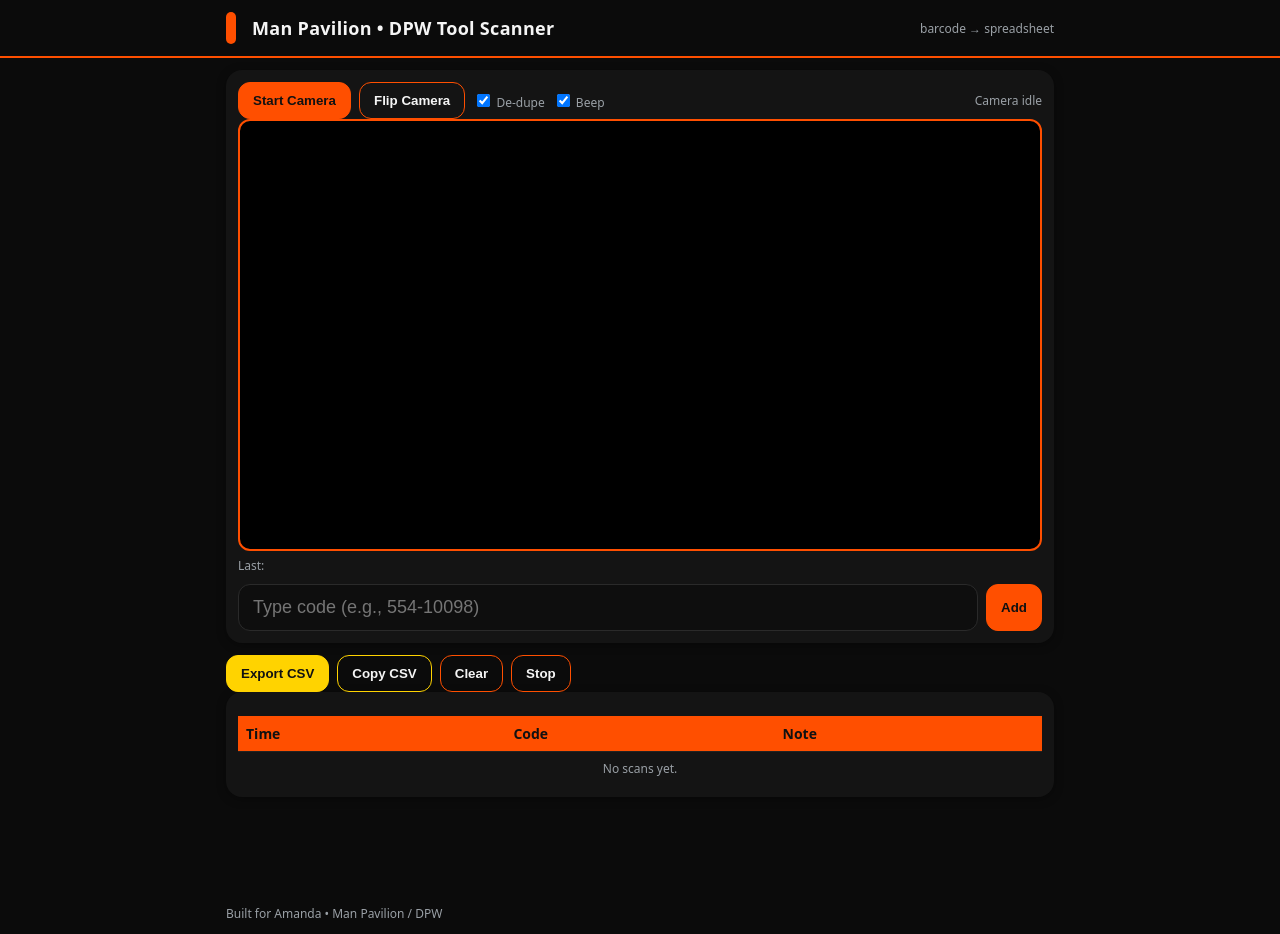
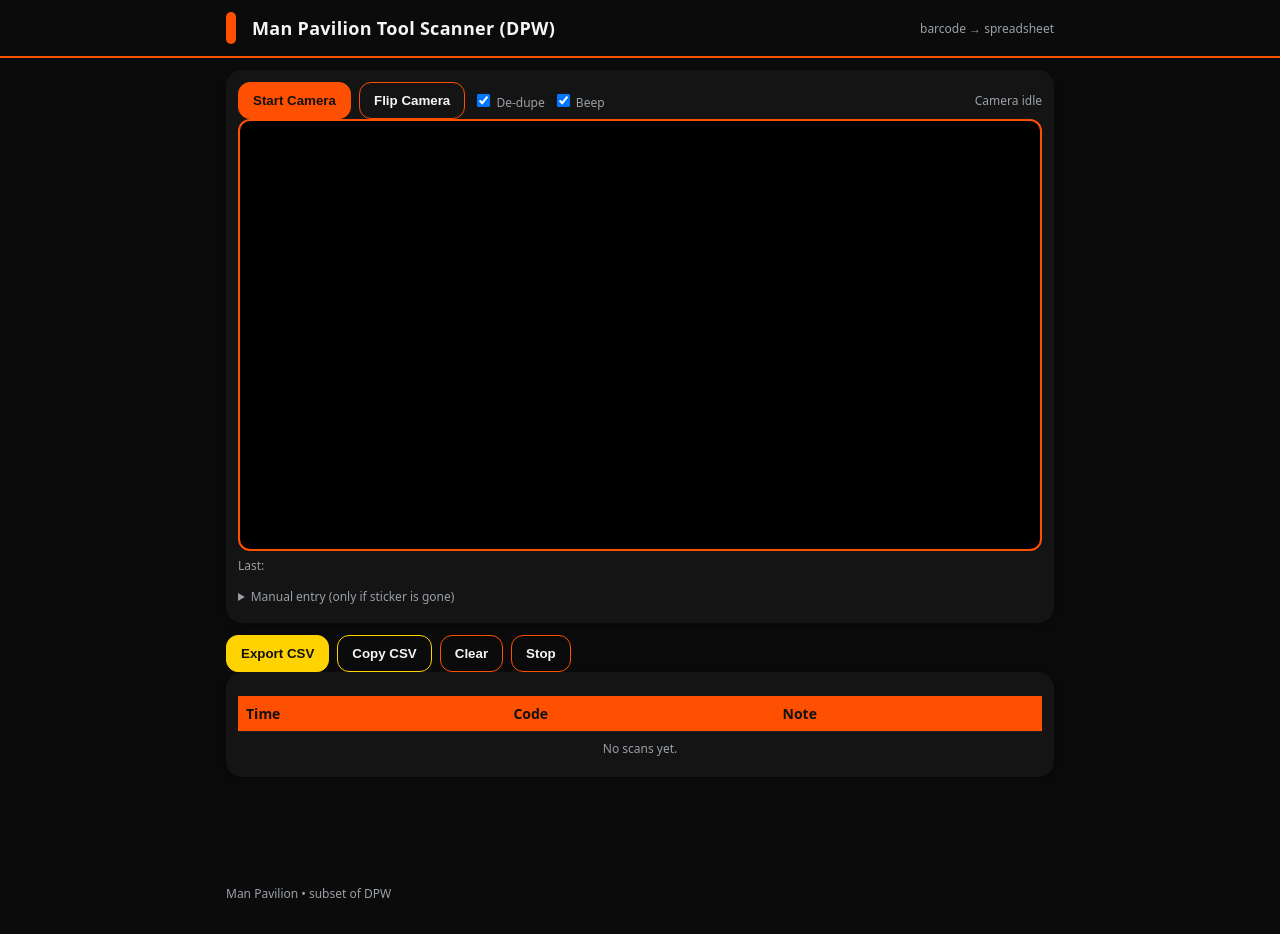
Before and after one commit to clipboard250/tool-inventory-scanner, a plain HTML site: page index.html in a window 1280 px wide. Drawn offline with Linux system fonts and the light colour scheme.

Commit message:
Update index.html
Update scanner and Amanda

```diff
--- a/index.html
+++ b/index.html
@@ -1,6 +1,9 @@
-<!doctype html><html lang="en"><head>
-<meta charset="utf-8"/><meta name="viewport" content="width=device-width,initial-scale=1"/>
-<title>Man Pavilion • DPW Tool Scanner</title>
+<!doctype html>
+<html lang="en">
+<head>
+<meta charset="utf-8"/>
+<meta name="viewport" content="width=device-width,initial-scale=1"/>
+<title>Man Pavilion Tool Scanner (DPW)</title>
 <style>
 :root{--bg:#0b0b0b;--panel:#141414;--accent:#FF4F00;--accent2:#FFD300;--text:#f5f5f5;--muted:#9aa0a6}
 *{box-sizing:border-box}body{margin:0;background:var(--bg);color:var(--text);font-family:system-ui,Arial,sans-serif}
@@ -14,11 +17,13 @@ button{padding:10px 14px;border-radius:12px;border:1px solid var(--accent);backg
 button.out{background:transparent;color:var(--text)}
 .small{color:var(--muted);font-size:12px}
 .mono{font-family:ui-monospace,Menlo,Consolas,monospace}
-/* Camera fills box (no skinny vertical feed) */
+/* Camera fills box (no vertical bars) */
 .camwrap{position:relative;width:100%;height:54vh;max-height:440px;border:2px solid var(--accent);border-radius:12px;overflow:hidden;background:#000}
 video{position:absolute;inset:0;width:100%;height:100%;object-fit:cover;transform:rotate(0deg)}
-/* Manual entry */
-.manual{display:flex;gap:8px;margin-top:10px}
+/* Manual entry (collapsed by default) */
+details.manual-wrap{margin-top:8px}
+details.manual-wrap[open]{margin-top:4px}
+.manual{display:flex;gap:8px;margin-top:8px}
 .manual input{flex:1;padding:12px 14px;border-radius:12px;border:1px solid #2a2a2a;background:#0e0e0e;color:var(--text);font-size:18px}
 .manual button{white-space:nowrap}
 /* Table */
@@ -26,9 +31,16 @@ table{width:100%;border-collapse:collapse;font-size:14px;margin-top:12px}
 th{text-align:left;padding:8px;background:var(--accent);color:#111}
 td{padding:8px;border-top:1px solid #222}
 input.note{width:100%;background:transparent;color:var(--text);border:1px solid #2a2a2a;border-radius:8px;padding:6px}
-</style></head><body>
-<header><div class="wrap row"><div class="tag"></div><h1>Man Pavilion • DPW Tool Scanner</h1>
-<div style="margin-left:auto" class="small">barcode → spreadsheet</div></div></header>
+</style>
+</head>
+<body>
+<header>
+  <div class="wrap row">
+    <div class="tag"></div>
+    <h1>Man Pavilion Tool Scanner (DPW)</h1>
+    <div style="margin-left:auto" class="small">barcode → spreadsheet</div>
+  </div>
+</header>
 
 <main class="wrap" style="padding-bottom:96px">
   <div class="panel">
@@ -45,11 +57,14 @@ input.note{width:100%;background:transparent;color:var(--text);border:1px solid
     <div class="small" style="margin-top:6px">Last: <span class="mono" id="last"></span></div>
     <div id="error" class="small" style="margin-top:6px;color:var(--accent2)"></div>
 
-    <!-- Manual entry (for worn labels or no barcode) -->
-    <div class="manual">
-      <input id="manualCode" inputmode="numeric" pattern="[0-9\\-]*" placeholder="Type code (e.g., 554-10098)"/>
-      <button id="addManual">Add</button>
-    </div>
+    <!-- Manual entry (use ONLY if sticker is gone) -->
+    <details class="manual-wrap">
+      <summary class="small" style="cursor:pointer;padding:6px 0">Manual entry (only if sticker is gone)</summary>
+      <div class="manual">
+        <input id="manualCode" inputmode="numeric" pattern="[0-9\-]*" placeholder="Type code (e.g., 554-10098)"/>
+        <button id="addManual">Add</button>
+      </div>
+    </details>
   </div>
 
   <div class="row" style="margin-top:12px">
@@ -60,15 +75,16 @@ input.note{width:100%;background:transparent;color:var(--text);border:1px solid
   </div>
 
   <div class="panel">
-    <table><thead><tr><th>Time</th><th>Code</th><th>Note</th></tr></thead>
+    <table>
+      <thead><tr><th>Time</th><th>Code</th><th>Note</th></tr></thead>
       <tbody id="tbody"><tr id="emptyRow"><td colspan="3" class="small" style="text-align:center">No scans yet.</td></tr></tbody>
     </table>
   </div>
 </main>
 
-<footer><div class="wrap small">Built for Amanda • Man Pavilion / DPW</div></footer>
+<footer><div class="wrap small">Man Pavilion • subset of DPW</div></footer>
 
-<!-- iOS-friendly UMD build -->
+<!-- ZXing UMD build (best for iOS Safari) -->
 <script src="https://unpkg.com/@zxing/library@0.21.2/umd/index.min.js"></script>
 <script>
 const video=document.getElementById('video'), statusEl=document.getElementById('status'),
@@ -99,10 +115,13 @@ async function start(){
     if(controls){controls.stop();controls=null} if(reader){reader.reset();reader=null}
     stream=await navigator.mediaDevices.getUserMedia({video:{facingMode:{ideal:facing},width:{ideal:1920},height:{ideal:1080}},audio:false});
     video.srcObject=stream; await video.play();
+
+    // Limit formats to improve reliability on your stickers
     const hints=new Map();
     const formats=[ZXing.BarcodeFormat.CODE_128, ZXing.BarcodeFormat.CODE_39];
     hints.set(ZXing.DecodeHintType.POSSIBLE_FORMATS, formats);
     reader=new ZXing.BrowserMultiFormatReader(hints);
+
     controls=await reader.decodeFromVideoElement(video,(res,err)=>{ if(res){ addRow(String(res.getText())) }});
     statusEl.textContent='Scanning…';
   }catch(e){ uiError(e?.message||String(e)); statusEl.textContent='Error' }
@@ -114,10 +133,12 @@ document.getElementById('stopBtn').onclick=stop;
 document.getElementById('flipBtn').onclick=()=>{ facing=(facing==='environment'?'user':'environment'); stop(); start() };
 document.getElementById('clearBtn').onclick=()=>{ if(!confirm('Clear all scans?'))return; items=[]; seen=new Set(); lastEl.textContent=''; tbody.innerHTML=''; tbody.appendChild(emptyRow) };
 document.getElementById('copyBtn').onclick=async()=>{ const csv=toCSV(items.slice().reverse()); try{await navigator.clipboard.writeText(csv); alert('CSV copied')}catch(e){alert('Copy failed: '+(e?.message||e))} };
-document.getElementById('exportBtn').onclick=()=>{ const csv=toCSV(items.slice().reverse()); const b=new Blob([csv],{type:'text/csv;charset=utf-8;'}); const u=URL.createObjectURL(b); const a=document.createElement('a'); a.href=u; a.download='mp-dpw-scans-'+new Date().toISOString().slice(0,19)+'.csv'; document.body.appendChild(a); a.click(); a.remove(); URL.revokeObjectURL(u) };
+document.getElementById('exportBtn').onclick=()=>{ const csv=toCSV(items.slice().reverse()); const b=new Blob([csv],{type:'text/csv;charset=utf-8;'}); const u=URL.createObjectURL(b); const a=document.createElement('a'); a.href=u; a.download='man-pavilion-scans-'+new Date().toISOString().slice(0,19)+'.csv'; document.body.appendChild(a); a.click(); a.remove(); URL.revokeObjectURL(u) };
 manualBtn.onclick=()=>{ addRow(manualInput.value); manualInput.value=''; manualInput.focus() };
-manualInput.addEventListener('keyup',e=>{ if(e.key==='Enter') manualBtn.click() });
+manualInput?.addEventListener('keyup',e=>{ if(e.key==='Enter') manualBtn.click() });
 
 function toCSV(rows){ const header='Timestamp,Code,Note\n'; const body=rows.map(r=>[r.ts, esc(r.code), esc(r.note)].join(',')).join('\n'); return header+body+'\n' }
 function esc(s){ if(s==null)s=''; s=String(s); return /[\",\\n]/.test(s)? '"'+s.replaceAll('"','""')+'"' : s }
-</script></body></html>
+</script>
+</body>
+</html>
```
